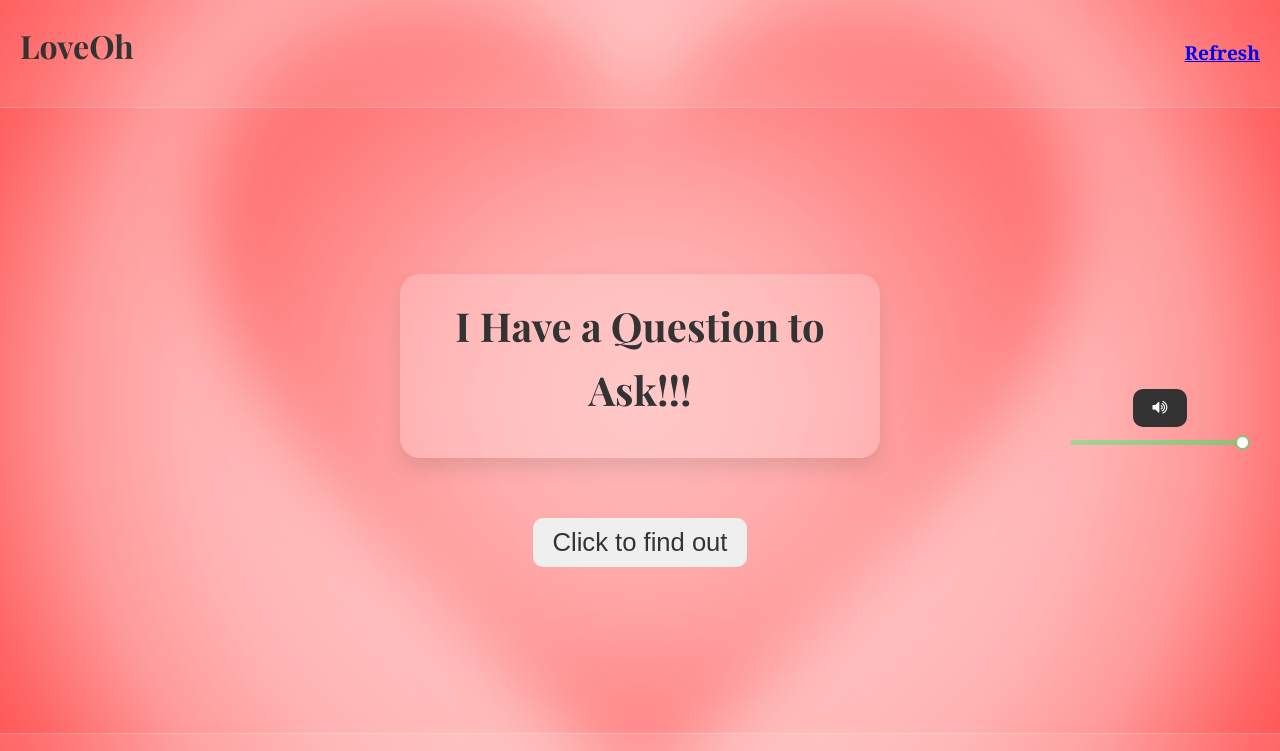
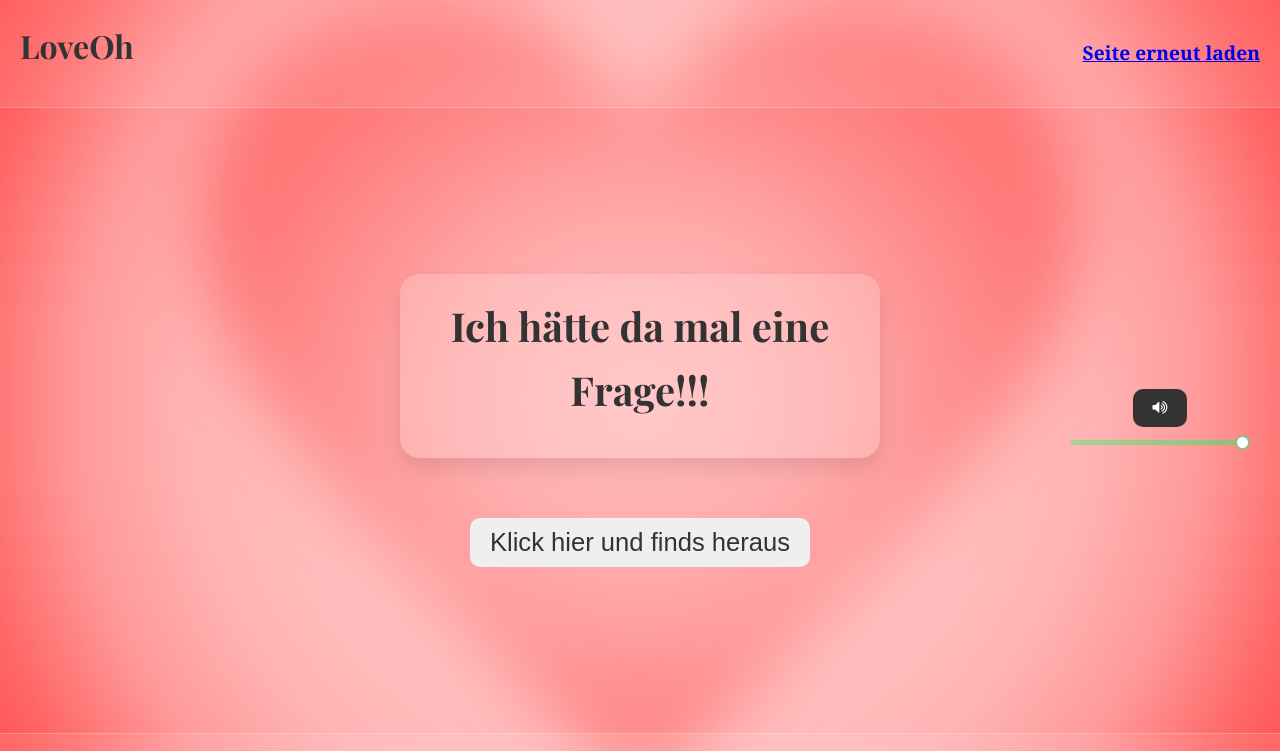
Before and after one commit to TaylanY2004/ValentinstagSeite, a plain HTML site: page index.html in a window 1280 px wide. Shown: the top 751 px of the page. Drawn offline with nearby package versions, Linux system fonts and the light colour scheme.

Commit message:
Update index.html

```diff
--- a/index.html
+++ b/index.html
@@ -41,7 +41,7 @@
         <nav>
             <div class="navbar-wrapper">
                 <div class="navlogo"><h2>LoveOh</h2></div>
-                <div class="navlinks"><a href=".">Refresh</a></div>
+                <div class="navlinks"><a href=".">Seite erneut laden</a></div>
             </div>
         </nav>
 
@@ -67,16 +67,16 @@
                 </div>
                 <div class="question-wrapper">
                     <div class="question-box">
-                        <h1>I Have a Question to Ask!!!</h1>
+                        <h1>Ich hätte da mal eine Frage!!!</h1>
                     </div>
                 </div>
                 <div class="choice-wrapper">
                     <div class="click-box">
-                        <button>Click to find out</button>
+                        <button>Klick hier und finds heraus</button>
                     </div>
                     <div class="choice-box hide">
-                        <button>Yes ❤️</button>
-                        <button>No ❌</button>
+                        <button>Ja ❤️</button>
+                        <button>Nein ❌</button>
                     </div>
                 </div>
             </div>
```
